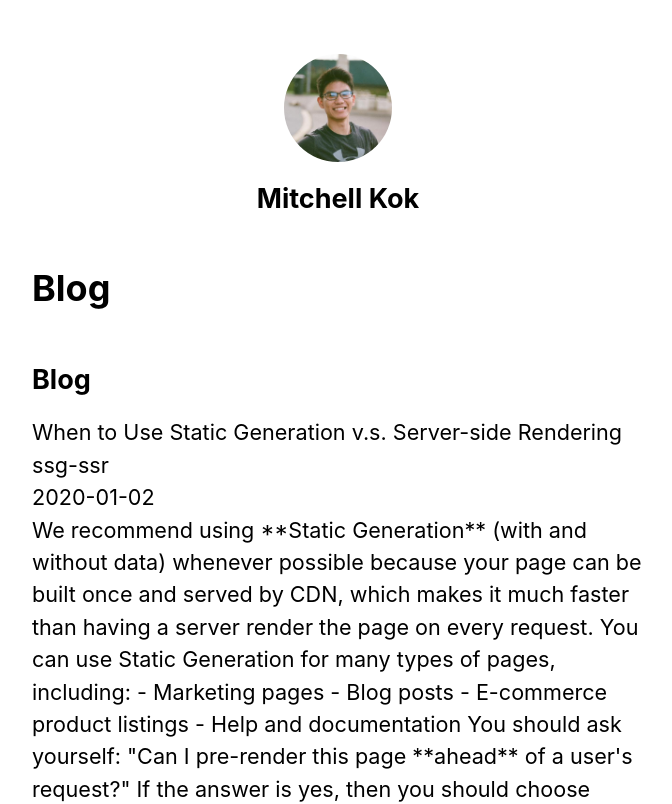
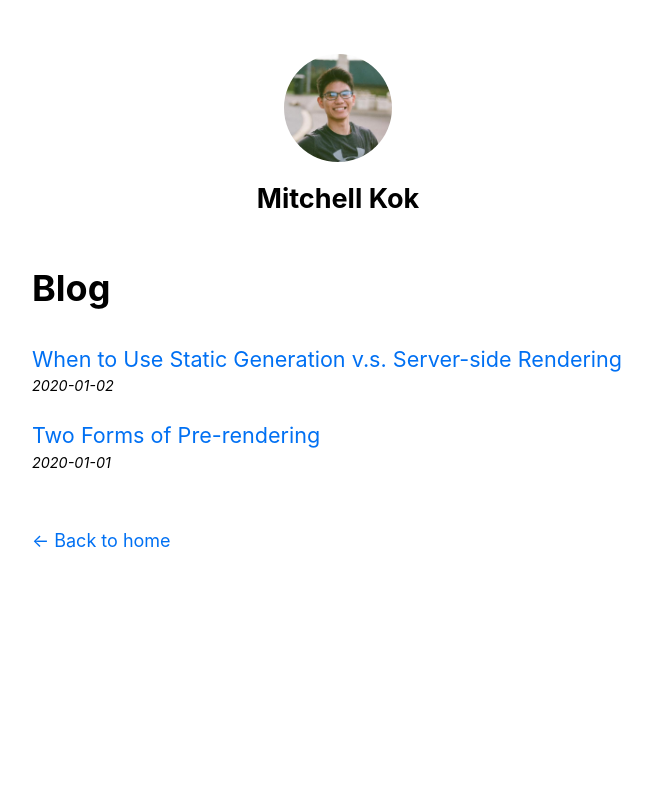
Before and after one commit to mitchellkok/mitchellkok.github.io.2, a Next.js app in the folder nextjs.blog/: page /blog in a window 1280 px wide. Shown: the top 804 px of the page, without its empty margins (302-974 px from the left). Built offline with nearby package versions, Linux system fonts and the light colour scheme.

Commit message:
Added blog page links and improved formatting

```diff
--- a/nextjs.blog/lib/posts.js
+++ b/nextjs.blog/lib/posts.js
@@ -14,8 +14,9 @@ export function getSortedPostsData() {
 //   return res.json();
 
   // Get file names under /posts
-  const fileNames = fs.readdirSync(postsDirectory);
+  const fileNames = fs.readdirSync(postsDirectory).filter(fileName => fileName.endsWith('.md'));
   const allPostsData = fileNames.map((fileName) => {
+
     // Remove ".md" from file name to get id
     const id = fileName.replace(/\.md$/, '');
 
@@ -29,13 +30,12 @@ export function getSortedPostsData() {
     // Combine the data with the id
     console.log({
       ...matterResult.data,
-      content: matterResult.content
     })
     return {
       id,
       ...matterResult.data,
-      content: matterResult.content
     };
+
   });
   // Sort posts by date
   return allPostsData.sort((a, b, c) => {
--- a/nextjs.blog/pages/blog.js
+++ b/nextjs.blog/pages/blog.js
@@ -1,5 +1,6 @@
 import utilStyles from "../styles/utils.module.css"
 import Head from 'next/head';
+import Link from 'next/link'
 import Layout from '../components/layout';
 import { getSortedPostsData } from '../lib/posts';
 
@@ -18,20 +19,14 @@ export default function Blog({ allPostsData }) {
         <Head>
           <title>Blog</title>
         </Head>
-        <h1>Blog</h1>
+        <h1 className={utilStyles.headingXL}>Blog</h1>
         {/* Add this <section> tag below the existing <section> tag */}
         <section className={`${utilStyles.headingMd} ${utilStyles.padding1px}`}>
-            <h2 className={utilStyles.headingLg}>Blog</h2>
             <ul className={utilStyles.list}>
-            {allPostsData.map(({ id, date, title, content }) => (
+            {allPostsData.map(({ id, date, title }) => (
                 <li className={utilStyles.listItem} key={id}>
-                {title}
-                <br />
-                {id}
-                <br />
-                {date}
-                <br />
-                {content}
+                  <div className={utilStyles.listItemTitle}><Link href={`/posts/${id}`}>{title}</Link></div>
+                  <div className={utilStyles.listItemSubtitle}>{date}</div>
                 </li>
             ))}
             </ul>
--- a/nextjs.blog/pages/engineering.js
+++ b/nextjs.blog/pages/engineering.js
@@ -14,7 +14,9 @@ export default function Engineering() {
 						I am a recent Computer Engineering graduate from NTU's{' '}
             <Link href="https://www.ntu.edu.sg/admissions/undergraduate/premier-scholar-programmes/renaissance-engineering-programme/about-us" target="_blank"><u>Renaissance Engineering Programme</u></Link>.
 						With computer engineering being the link between the hardware and software components of computer systems, my interests lie in IOT firware development and embedded systems,
-						though I do strive to excel in all areas of software and hardware development.{' '}
+						though I do strive to excel in all areas of software and hardware development.
+        </p>
+        <p>
 						<Link href="https://github.com/mitchellkok" target="_blank"><u>Checkout my GitHub page here!</u></Link>
         </p>
       </Layout>
--- a/nextjs.blog/pages/posts/[id].js
+++ b/nextjs.blog/pages/posts/[id].js
@@ -1,4 +1,5 @@
 import Head from 'next/head';
+import Link from 'next/link';
 
 import Layout from '../../components/layout';
 import Date from '../../components/date';
@@ -13,12 +14,15 @@ export default function Post({ postData }) {
         </Head>
 
         <article>
-        <h1 className={utilStyles.headingXl}>{postData.title}</h1>
-        <div className={utilStyles.lightText}>
-          <Date dateString={postData.date} />
+          <h1 className={utilStyles.headingXl}>{postData.title}</h1>
+          <div className={utilStyles.lightText}>
+            <Date dateString={postData.date} />
+          </div>
+          <div dangerouslySetInnerHTML={{ __html: postData.contentHtml }} />
+        </article>
+        <div className="">
+          <Link href="/">Return to Blog Posts</Link>
         </div>
-        <div dangerouslySetInnerHTML={{ __html: postData.contentHtml }} />
-      </article>
       </Layout>
     );
   }
--- a/nextjs.blog/styles/utils.module.css
+++ b/nextjs.blog/styles/utils.module.css
@@ -47,6 +47,15 @@
     margin: 0 0 1.25rem;
   }
 
+  .listItemTitle {
+    font-size: inherit;
+  }
+
+  .listItemSubtitle {
+    font-size: 0.8rem;
+    font-style: italic;
+  }
+
   .lightText {
     color: #666;
   }
```
